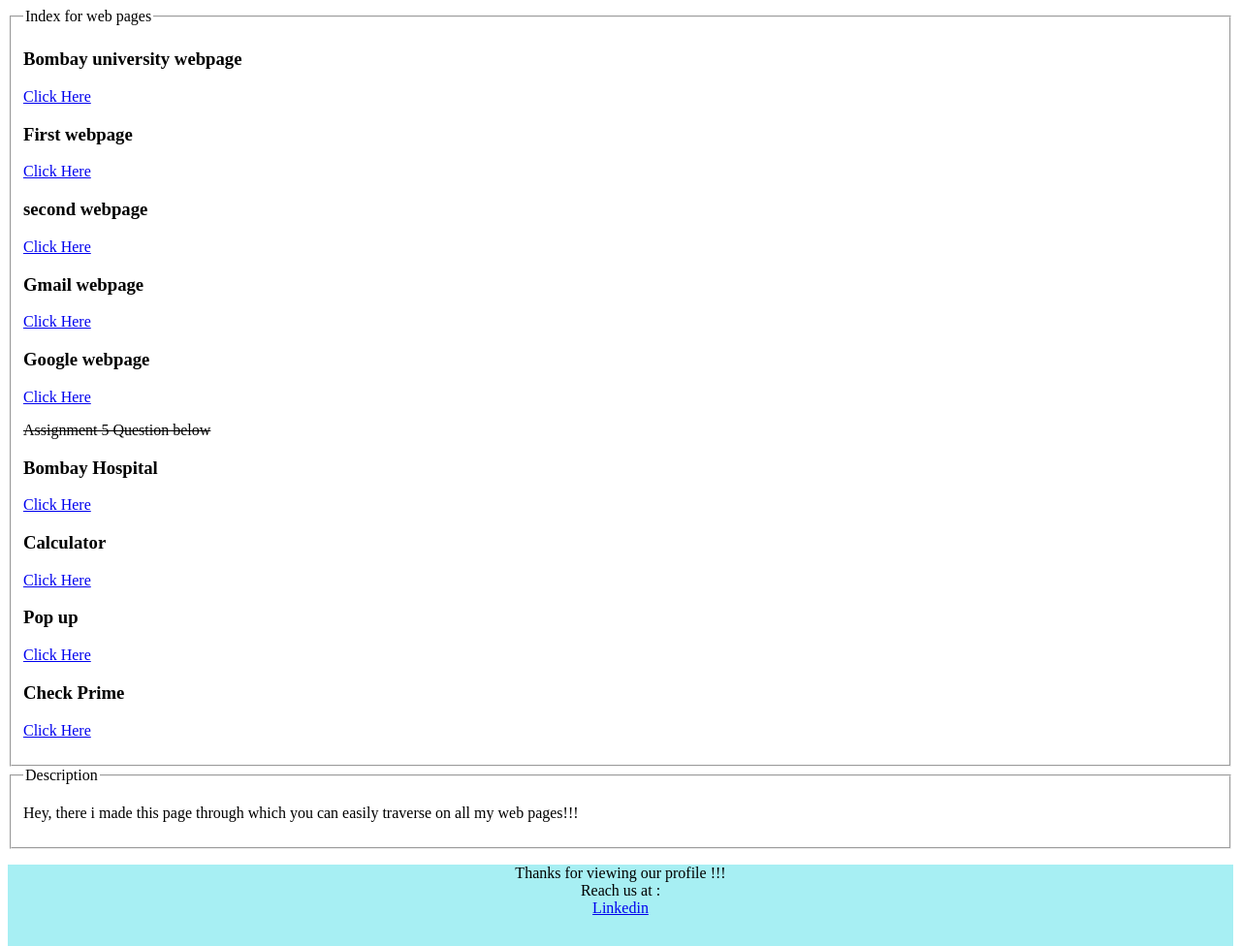
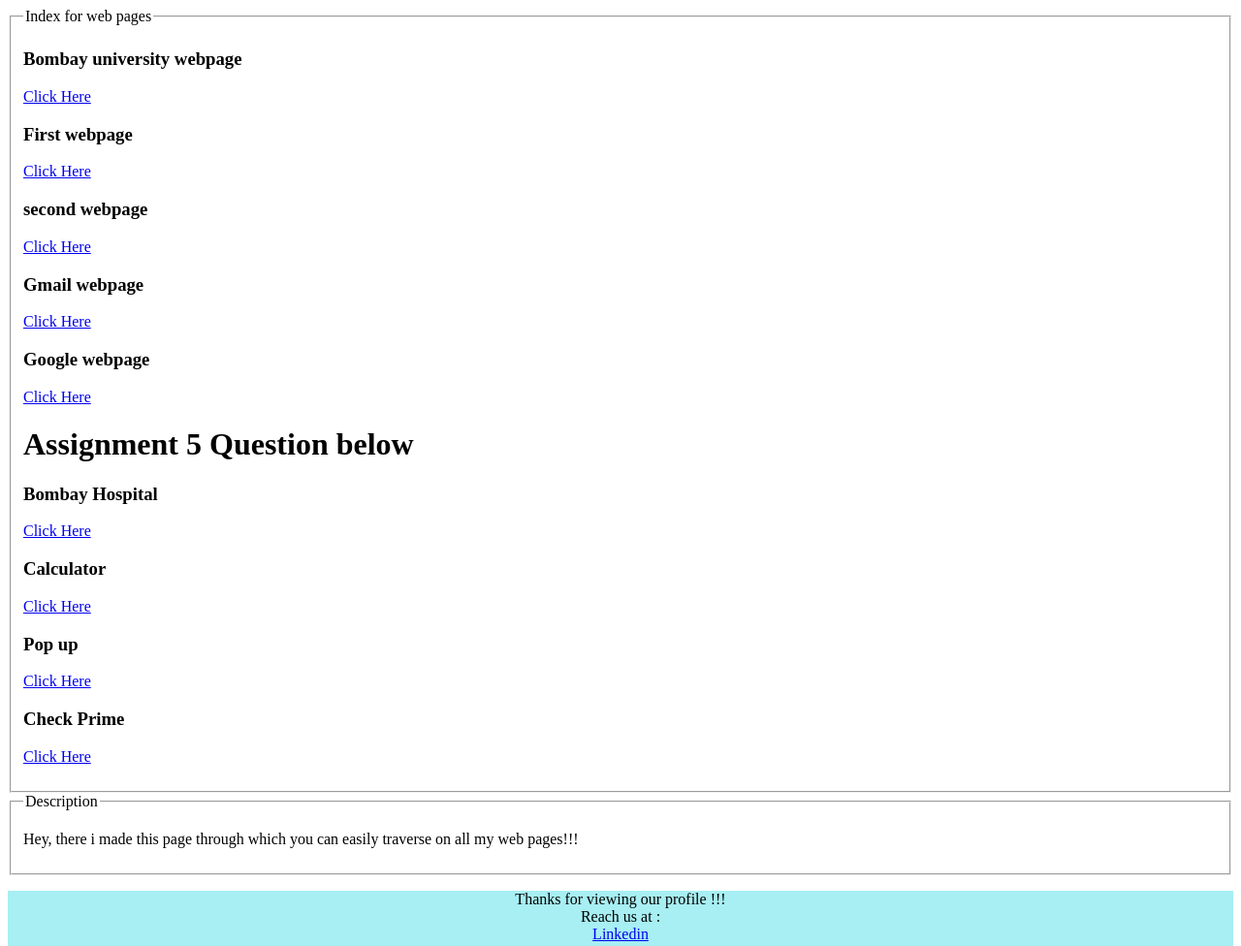
Before and after one commit to harshtiwari0627/web, a plain HTML site: page index.html in a window 1280 px wide. Shown: the top 976 px of the page at 97% size. Drawn offline with Linux system fonts and the light colour scheme.

Commit message:
Update index.html

```diff
--- a/index.html
+++ b/index.html
@@ -33,7 +33,7 @@
             <a href="https://harshtiwari0627.github.io/web/Google.html">Click Here</a>
 
         </p>
-        <s> Assignment 5 Question below </s>
+        <h1> Assignment 5 Question below </h1>
         <p>
             <h3>Bombay Hospital</h3>
             <a href="https://harshtiwari0627.github.io/web/bombayhospital.html">Click Here</a>
```
